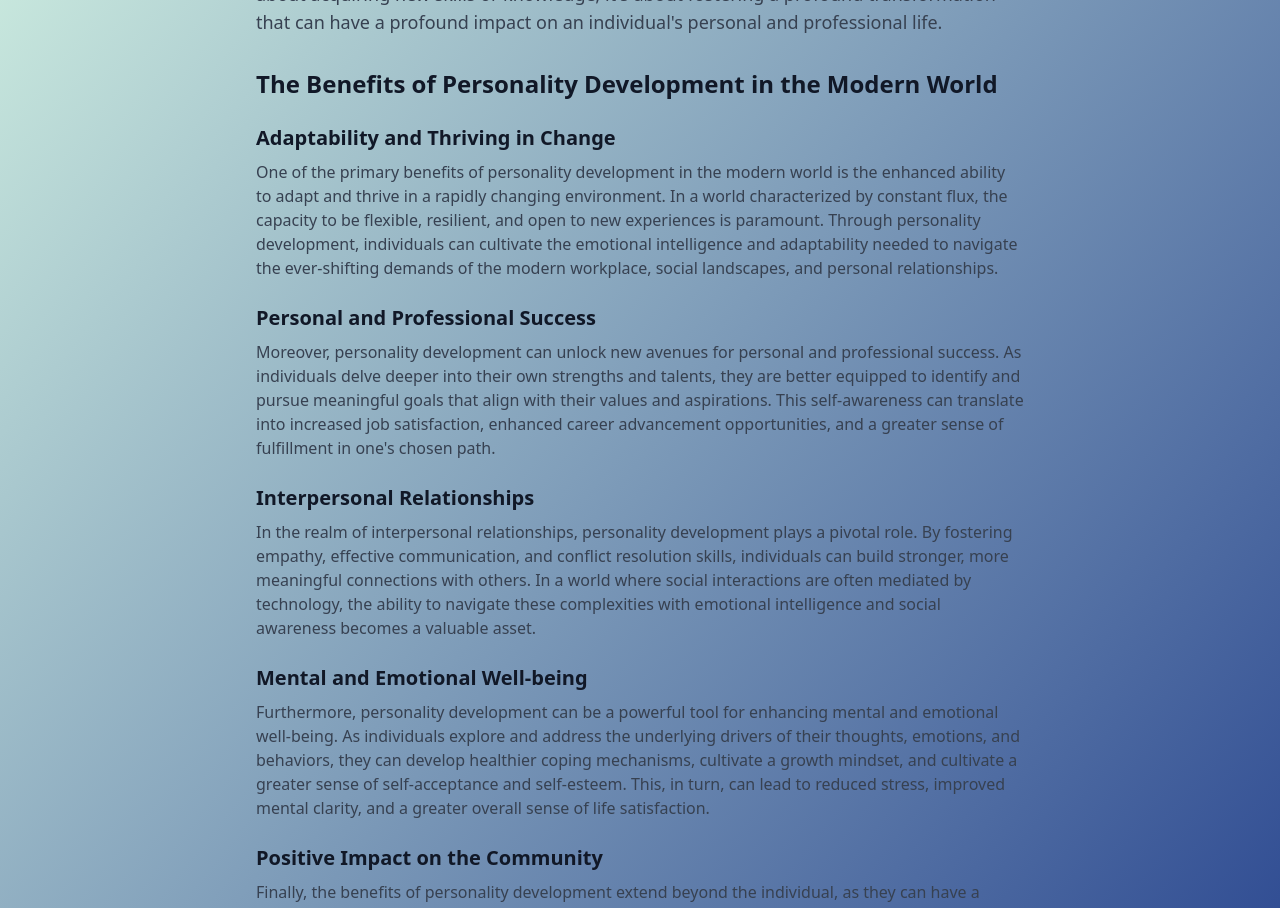
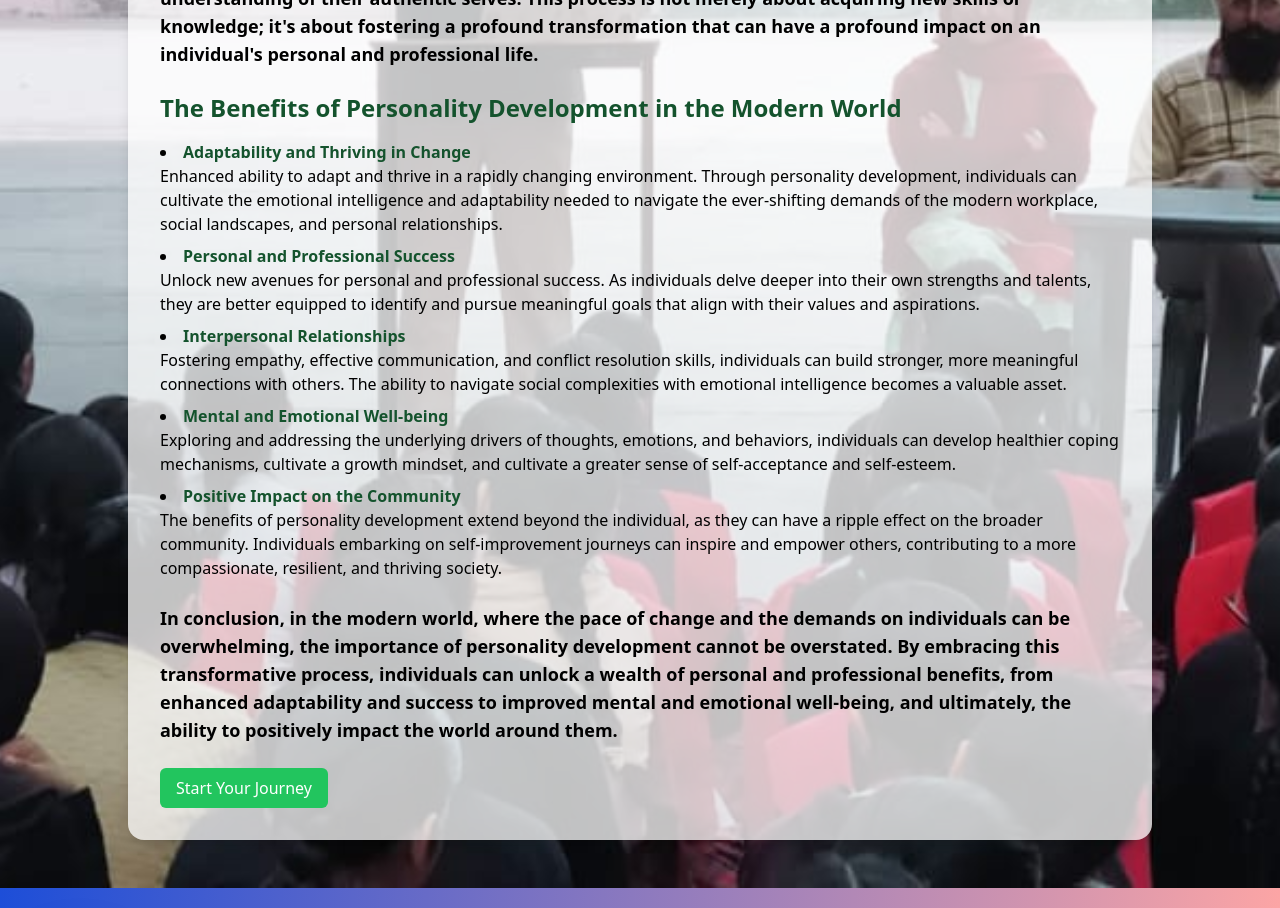
Before and after one commit to Akash17797/PsychometricApp, a React (Vite) app: page /Personality_Development in a window 1280 px wide. Shown: the part 460-1368 px from the top of the page. Built offline with nearby package versions, Linux system fonts and the light colour scheme.

Commit message:
changes made in header and personality dev

```diff
--- a/src/Components/Header/Header.jsx
+++ b/src/Components/Header/Header.jsx
@@ -27,7 +27,7 @@ function Header() {
 
     return (
         <header className="shadow sticky z-50 top-0">
-            <nav className="flex items-center justify-between bg-gradient-to-r from-green-400 to-blue-300 px-4 sm:px-6 lg:px-8 py-2.5">
+            <nav className="flex items-center justify-between bg-gradient-to-r from-blue-500 to-black px-4 sm:px-6 lg:px-8 py-2.5">
                 <div className="flex items-center">
                     <Link to="/" className="mr-4">
                         <img
--- a/src/Components/Personality/PersonalityDev.jsx
+++ b/src/Components/Personality/PersonalityDev.jsx
@@ -1,69 +1,81 @@
-import React from 'react'
+import React from 'react';
+import backgroundImage from '../images/counselling.jpg';
+import { Link, NavLink } from 'react-router-dom';
+
+const BenefitItem = ({ title, description }) => (
+  <li className="hover:bg-green-100 transition duration-300 ease-in-out hover:rounded-xl hover:p-2 transform hover:-translate-y-1 hover:scale-105">
+    <span className="text-green-900 font-bold">{title}</span>
+    <p>{description}</p>
+  </li>
+);
 
 function PersonalityDev() {
-    return (
-        <div className="bg-gradient-to-br from-green-100 to-blue-900 py-12 px-4 sm:px-6 lg:px-8">
-        <div className="max-w-3xl mx-auto">
-          <h1 className="text-4xl font-bold text-gray-900 mb-6">
-            Personality Development
-          </h1>
-          <p className="text-lg text-gray-700 mb-8">
+  const benefits = [
+    {
+      title: "Adaptability and Thriving in Change",
+      description: "Enhanced ability to adapt and thrive in a rapidly changing environment. Through personality development, individuals can cultivate the emotional intelligence and adaptability needed to navigate the ever-shifting demands of the modern workplace, social landscapes, and personal relationships."
+    },
+    {
+      title: "Personal and Professional Success",
+      description: "Unlock new avenues for personal and professional success. As individuals delve deeper into their own strengths and talents, they are better equipped to identify and pursue meaningful goals that align with their values and aspirations."
+    },
+    {
+      title: "Interpersonal Relationships",
+      description: "Fostering empathy, effective communication, and conflict resolution skills, individuals can build stronger, more meaningful connections with others. The ability to navigate social complexities with emotional intelligence becomes a valuable asset."
+    },
+    {
+      title: "Mental and Emotional Well-being",
+      description: "Exploring and addressing the underlying drivers of thoughts, emotions, and behaviors, individuals can develop healthier coping mechanisms, cultivate a growth mindset, and cultivate a greater sense of self-acceptance and self-esteem."
+    },
+    {
+      title: "Positive Impact on the Community",
+      description: "The benefits of personality development extend beyond the individual, as they can have a ripple effect on the broader community. Individuals embarking on self-improvement journeys can inspire and empower others, contributing to a more compassionate, resilient, and thriving society."
+    }
+  ];
+
+  return (
+    <div
+      className="py-12 px-4 sm:px-6 lg:px-8 flex justify-center items-center min-h-screen"
+      style={{
+        backgroundImage: `url(${backgroundImage})`,
+        backgroundSize: 'cover',
+        backgroundRepeat: 'no-repeat',
+        backgroundPosition: 'center'
+      }}
+    >
+      <div className="bg-opacity-75 p-8 rounded-2xl bg-white shadow-lg max-w-5xl w-full">
+        <h1 className="text-4xl font-bold text-center mb-8 text-green-900">
+          Personality Development
+        </h1>
+        <div className="space-y-6">
+          <p className="text-lg text-black font-bold">
             In the ever-evolving landscape of the modern world, the importance of personal growth and development has become increasingly vital. Personality development, a multifaceted process of enhancing one's unique traits, attitudes, and behaviors, has emerged as a crucial tool for navigating the complexities of contemporary life.
           </p>
-          <p className="text-lg text-gray-700 mb-8">
+          <p className="text-lg text-black font-bold">
             At its core, personality development is the journey of self-discovery and self-improvement, where individuals strive to uncover their true strengths, address their weaknesses, and cultivate a deeper understanding of their authentic selves. This process is not merely about acquiring new skills or knowledge; it's about fostering a profound transformation that can have a profound impact on an individual's personal and professional life.
           </p>
-          <h2 className="text-2xl font-bold text-gray-900 mb-6">
-            The Benefits of Personality Development in the Modern World
-          </h2>
-          <div className="space-y-6">
-            <div>
-              <h3 className="text-xl font-bold text-gray-900 mb-2">
-                Adaptability and Thriving in Change
-              </h3>
-              <p className="text-gray-700">
-                One of the primary benefits of personality development in the modern world is the enhanced ability to adapt and thrive in a rapidly changing environment. In a world characterized by constant flux, the capacity to be flexible, resilient, and open to new experiences is paramount. Through personality development, individuals can cultivate the emotional intelligence and adaptability needed to navigate the ever-shifting demands of the modern workplace, social landscapes, and personal relationships.
-              </p>
-            </div>
-            <div>
-              <h3 className="text-xl font-bold text-gray-900 mb-2">
-                Personal and Professional Success
-              </h3>
-              <p className="text-gray-700">
-                Moreover, personality development can unlock new avenues for personal and professional success. As individuals delve deeper into their own strengths and talents, they are better equipped to identify and pursue meaningful goals that align with their values and aspirations. This self-awareness can translate into increased job satisfaction, enhanced career advancement opportunities, and a greater sense of fulfillment in one's chosen path.
-              </p>
-            </div>
-            <div>
-              <h3 className="text-xl font-bold text-gray-900 mb-2">
-                Interpersonal Relationships
-              </h3>
-              <p className="text-gray-700">
-                In the realm of interpersonal relationships, personality development plays a pivotal role. By fostering empathy, effective communication, and conflict resolution skills, individuals can build stronger, more meaningful connections with others. In a world where social interactions are often mediated by technology, the ability to navigate these complexities with emotional intelligence and social awareness becomes a valuable asset.
-              </p>
-            </div>
-            <div>
-              <h3 className="text-xl font-bold text-gray-900 mb-2">
-                Mental and Emotional Well-being
-              </h3>
-              <p className="text-gray-700">
-                Furthermore, personality development can be a powerful tool for enhancing mental and emotional well-being. As individuals explore and address the underlying drivers of their thoughts, emotions, and behaviors, they can develop healthier coping mechanisms, cultivate a growth mindset, and cultivate a greater sense of self-acceptance and self-esteem. This, in turn, can lead to reduced stress, improved mental clarity, and a greater overall sense of life satisfaction.
-              </p>
-            </div>
-            <div>
-              <h3 className="text-xl font-bold text-gray-900 mb-2">
-                Positive Impact on the Community
-              </h3>
-              <p className="text-gray-700">
-                Finally, the benefits of personality development extend beyond the individual, as they can have a ripple effect on the broader community. When individuals embark on a journey of self-improvement, they can become positive role models, inspiring and empowering those around them to pursue their own paths of personal growth. This collective effort can contribute to the creation of a more compassionate, resilient, and thriving society.
-              </p>
-            </div>
+          <div>
+            <h2 className="text-2xl font-bold mb-4 text-green-900">The Benefits of Personality Development in the Modern World</h2>
+            <ul className="list-disc list-inside space-y-2">
+              {benefits.map((benefit, index) => (
+                <BenefitItem key={index} title={benefit.title} description={benefit.description} />
+              ))}
+            </ul>
           </div>
-          <p className="text-lg text-gray-700 mt-8">
+          <p className="text-lg text-black font-bold">
             In conclusion, in the modern world, where the pace of change and the demands on individuals can be overwhelming, the importance of personality development cannot be overstated. By embracing this transformative process, individuals can unlock a wealth of personal and professional benefits, from enhanced adaptability and success to improved mental and emotional well-being, and ultimately, the ability to positively impact the world around them.
           </p>
         </div>
+        <button className="mt-6 px-4 py-2 bg-green-500 text-white rounded-md hover:bg-green-600 transition duration-300 ease-in-out transform hover:-translate-y-1 hover:scale-105">
+
+          <NavLink
+          to = "/contact">
+          Start Your Journey
+          </NavLink>
+        </button>
       </div>
-    )
+    </div>
+  );
 }
 
-export default PersonalityDev
+export default PersonalityDev;
```
